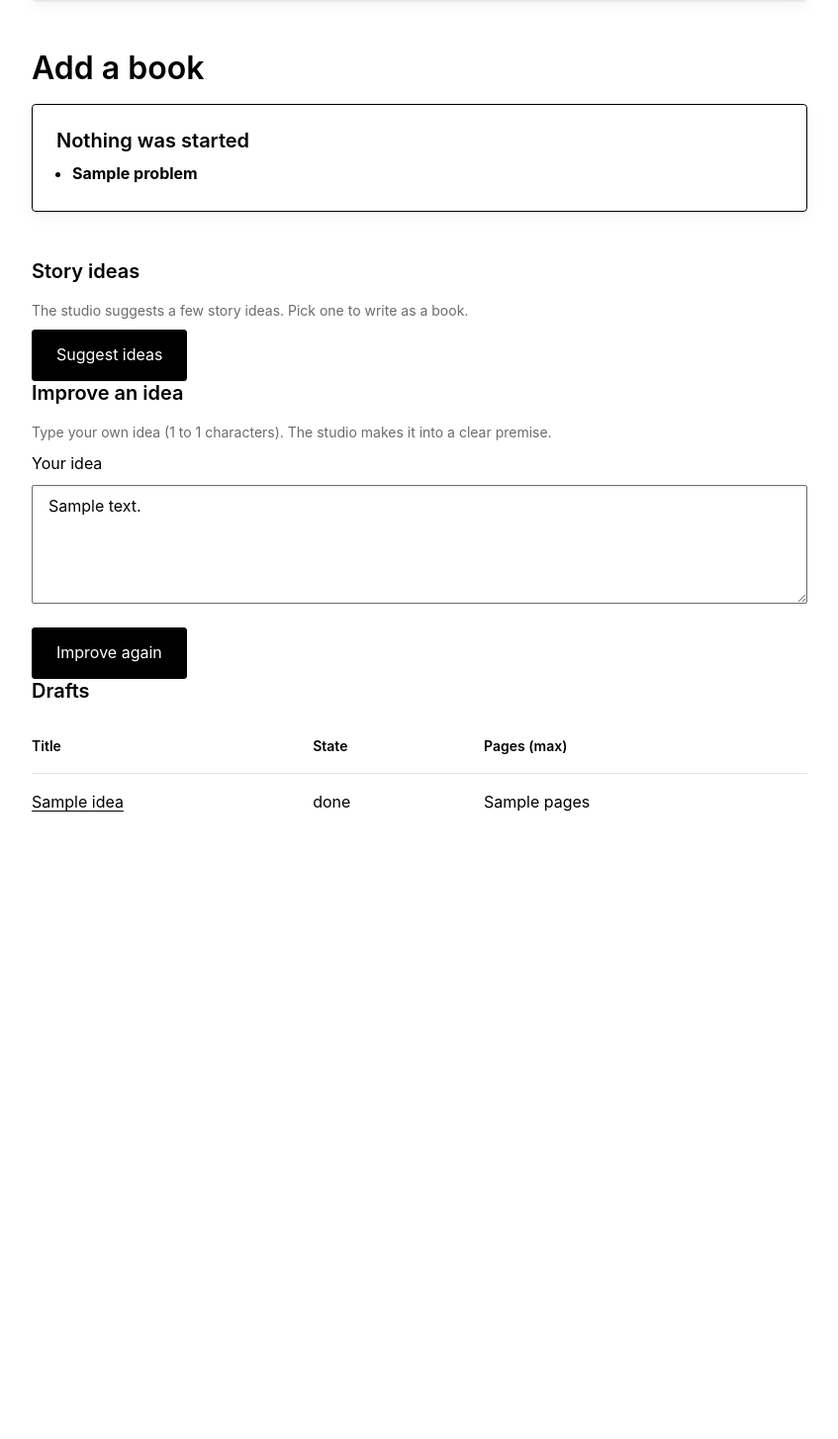
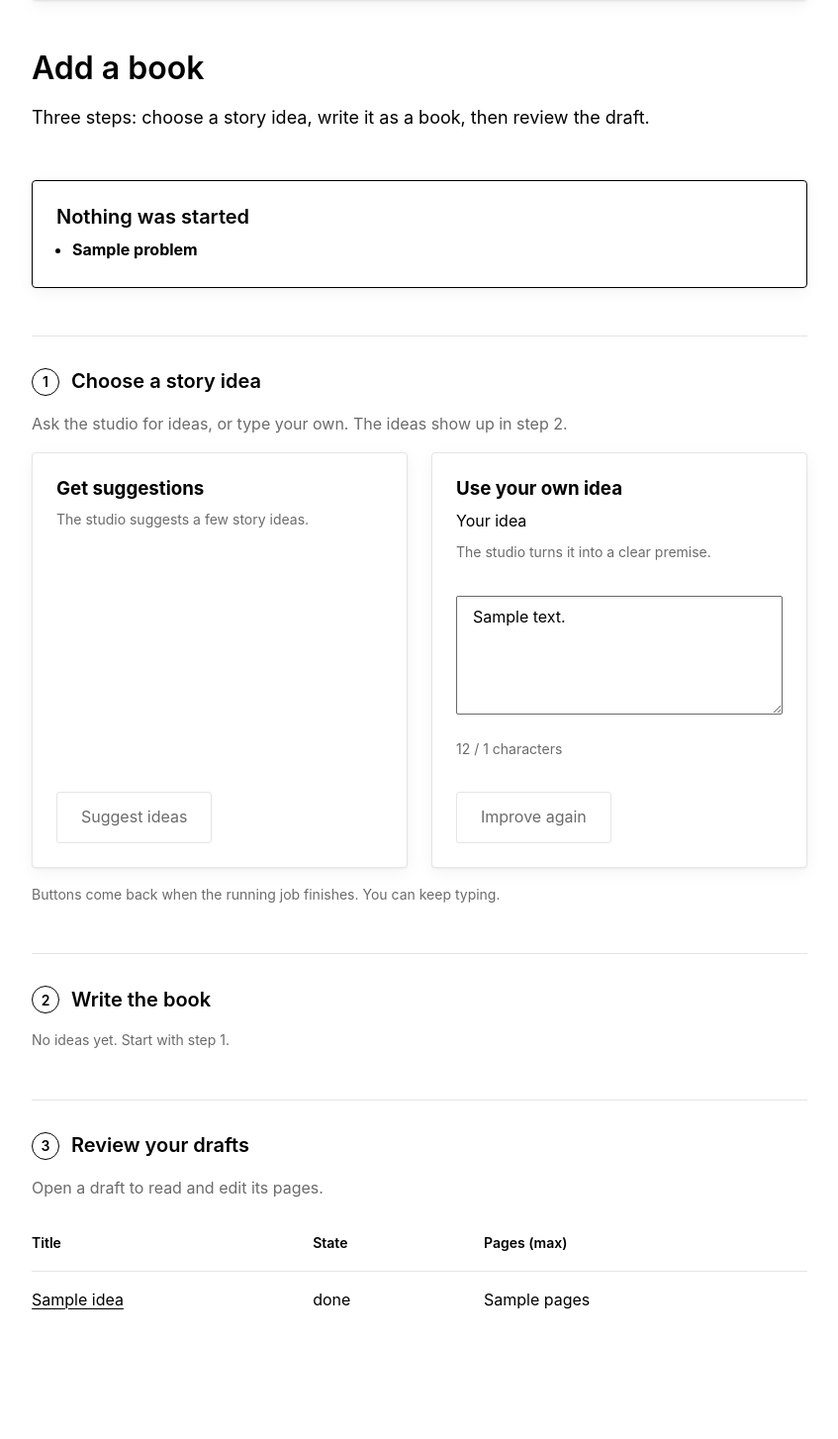
Before and after one commit to nuwanniroshan/giggle-and-snooze, a Python web app: template video_pipeline/studio/templates/add_book.html in a window 1280 px wide. Shown: the part 207-1661 px from the top of the page at 99% size, without its empty margins (216-1063 px from the left). Before the commit the page ends 1027 px from the top, so only its background shows below. Run offline with Jinja, Linux system fonts and the light colour scheme; the template is opened without the code that fills it: most values are stand-ins (such as "Sample title", 1, 10 or a date in 2020).

Commit message:
fix(studio): keep focus while typing an idea and make the add-book steps clear
The add-book and draft pages reloaded every 5 s while a run was "writing",
taking the cursor out of the idea field (and forever when a run had stopped
part-way). They now reload once when the job ends, and not under a focused
idea field. The idea text is kept across reloads and after Improve idea, with
a character count. The page is laid out as three numbered steps: choose an
idea, write the book, review drafts. Static URLs carry an mtime version so
browsers drop stale scripts and styles.

Co-Authored-By: Claude Opus 5.5 <noreply@anthropic.com>

```diff
--- /dev/null
+++ b/video_pipeline/studio/static/add_book.css
@@ -0,0 +1,42 @@
+/* Add a book page (spec 006): black and white like studio.css. */
+input[type="text"], input[type="number"] {
+  font: inherit;
+  padding: 8px 12px;
+  border: 1px solid var(--grey);
+  border-radius: var(--radius-field);
+  background: var(--paper);
+  color: var(--ink);
+  box-shadow: var(--shadow-well);
+}
+input[type="text"]:hover, input[type="number"]:hover { border-color: var(--ink); }
+input[type="number"] { width: 96px; }
+
+/* Add a book: numbered steps, two ways to get an idea, idea cards with their write form. */
+.lead { font-size: 18px; margin-bottom: 48px; }
+section.step { margin: 0 0 48px; padding-top: 32px; border-top: 1px solid var(--rule); }
+section.step h2 { display: flex; align-items: center; gap: 12px; }
+.num {
+  display: inline-flex; align-items: center; justify-content: center;
+  width: 28px; height: 28px; flex: none;
+  font-size: 14px; border: 1px solid var(--ink); border-radius: 50%;
+}
+.choices { display: grid; grid-template-columns: 1fr 1fr; gap: 24px; margin-bottom: 16px; }
+.choices > section.stage { margin: 0; display: flex; flex-direction: column; }
+.choices > section.stage > form:last-child { margin-top: auto; }
+.choices h3 { margin-bottom: 8px; }
+.state-line { display: flex; align-items: center; gap: 8px; margin: 0 0 16px; }
+.notice.compact { margin: 0 0 16px; padding: 16px; }
+.notice.compact h3 { font-size: 16px; margin-bottom: 4px; }
+.card {
+  margin: 0 0 24px; padding: 24px;
+  border: 1px solid var(--rule); border-radius: var(--radius-panel); box-shadow: var(--shadow-raised);
+}
+.card > :last-child { margin-bottom: 0; }
+.kicker { margin: 0 0 4px; font-size: 12px; font-weight: 600; letter-spacing: 0.06em; text-transform: uppercase; color: var(--grey); }
+form.row { display: flex; flex-wrap: wrap; align-items: flex-end; gap: 16px; padding-top: 16px; border-top: 1px solid var(--rule); }
+form.row label { display: flex; flex-direction: column; gap: 4px; font-size: 14px; }
+
+@media (max-width: 600px) {
+  .choices { grid-template-columns: 1fr; }
+  .card { padding: 16px; }
+}
--- a/video_pipeline/studio/static/studio.js
+++ b/video_pipeline/studio/static/studio.js
@@ -1,14 +1,49 @@
-// Live progress for a running stage: polls the job endpoints once a second, appends new log
-// text, updates elapsed times, and reloads the page when the job ends. Pages work without it.
+// Studio page helpers. Pages work without them.
+// 1. Fields marked data-keep keep their typed text across reloads (sessionStorage), and a
+//    [data-count-for] element shows the field's character count.
+// 2. Live progress for a running stage: polls the job endpoints once a second, appends new log
+//    text, updates elapsed times, and reloads the page when the job ends.
 (function () {
   "use strict";
+
+  function store(action, key, value) {
+    try {
+      if (action === "get") return window.sessionStorage.getItem(key);
+      if (action === "set") window.sessionStorage.setItem(key, value);
+      if (action === "remove") window.sessionStorage.removeItem(key);
+    } catch (e) { /* storage blocked: the field simply is not kept */ }
+    return null;
+  }
+
+  document.querySelectorAll("textarea[data-keep], input[data-keep]").forEach(function (field) {
+    var key = "keep:" + window.location.pathname + ":" + field.name;
+    var saved = store("get", key);
+    if (saved !== null) field.value = saved;
+    field.addEventListener("input", function () { store("set", key, field.value); });
+    if (field.form) field.form.addEventListener("submit", function () { store("remove", key); });
+  });
+
+  document.querySelectorAll("[data-count-for]").forEach(function (counter) {
+    var field = document.getElementById(counter.dataset.countFor);
+    if (!field) return;
+    var min = field.getAttribute("minlength"), max = field.getAttribute("maxlength");
+    function update() {
+      var n = field.value.trim().length;
+      counter.textContent = n + " / " + max + " characters" + (min && n < +min ? " (at least " + min + ")" : "");
+    }
+    field.addEventListener("input", update);
+    update();
+  });
+
   var known = document.body.dataset.runningJob || "";
   if (!known) return;
 
   var log = document.querySelector("pre.log[data-live]");
   var offset = log ? parseInt(log.dataset.offset || "0", 10) : 0;
-  var dirty = false;
-  document.addEventListener("input", function () { dirty = true; });
+  var dirty = false;  // an edit that a reload would lose
+  document.addEventListener("input", function (event) {
+    if (!(event.target.closest && event.target.closest("[data-keep]"))) dirty = true;
+  });
 
   function fmt(seconds) {
     var total = Math.round(seconds);
@@ -38,9 +73,24 @@
   }
 
   function ended() {
+    var banner = document.getElementById("running");
     if (dirty) {
-      var banner = document.getElementById("running");
       if (banner) banner.textContent = "The stage finished. Save your edits, then reload the page.";
+      return;
+    }
+    var active = document.activeElement;
+    if (banner && active && active.closest && active.closest("[data-keep]")) {
+      // Don't pull the cursor out of a field the user is typing in: offer the reload instead.
+      banner.textContent = "";
+      var note = document.createElement("span");
+      note.textContent = "The stage finished. Your typing is kept.";
+      var button = document.createElement("button");
+      button.type = "button";
+      button.className = "secondary";
+      button.textContent = "Show the result";
+      button.addEventListener("click", function () { window.location.reload(); });
+      banner.appendChild(note);
+      banner.appendChild(button);
       return;
     }
     window.location.reload();
--- a/video_pipeline/studio/templates/add_book.html
+++ b/video_pipeline/studio/templates/add_book.html
@@ -1,9 +1,21 @@
 {% extends "base.html" %}
 {% from "_macros.html" import problem_list %}
 {% block title %}Add book{% endblock %}
-{% block head %}{% if ideas and ideas.state == "writing" or candidate and candidate.state == "writing" %}<meta http-equiv="refresh" content="5">{% endif %}{% endblock %}
+{% block head %}<link rel="stylesheet" href="{{ static_url('add_book.css') }}">{% endblock %}
+{% macro write_form(run_id, index=None) %}
+<form method="post" action="/drafts" class="row">
+  <input type="hidden" name="run" value="{{ run_id }}">
+  {% if index is not none %}<input type="hidden" name="index" value="{{ index }}">{% endif %}
+  <label>Author <input type="text" name="author" value="{{ author }}" required></label>
+  <label>Maximum pages
+    <input type="number" name="pages" value="{{ settings.default_pages }}" min="{{ settings.page_range[0] }}" max="{{ settings.page_range[1] }}" required>
+  </label>
+  <button type="submit"{% if running %} disabled{% endif %}>Write this book</button>
+</form>
+{% endmacro %}
 {% block content %}
 <h1>Add a book</h1>
+<p class="lead">Three steps: choose a story idea, write it as a book, then review the draft.</p>
 {% if problems %}
 <section class="notice">
   <h2>Nothing was started</h2>
@@ -11,74 +23,84 @@
 </section>
 {% endif %}
 
-<section class="stack">
-  <h2>Story ideas</h2>
-  <p class="small">The studio suggests a few story ideas. Pick one to write as a book.</p>
+{% set ideas_ready = ideas and ideas.state == "ready" %}
+{% set candidate_ready = candidate and candidate.state == "ready" %}
+
+<section class="step">
+  <h2><span class="num">1</span> Choose a story idea</h2>
+  <p class="muted">Ask the studio for ideas, or type your own. The ideas show up in step 2.</p>
+  <div class="choices">
+    <section class="stage">
+      <h3>Get suggestions</h3>
+      <p class="small">The studio suggests a few story ideas.</p>
+      {% if ideas and ideas.state == "writing" and running %}
+        <p class="state-line"><span class="state strong">WRITING</span> Writing ideas&hellip;</p>
+      {% elif ideas and ideas.state == "writing" %}
+        <p class="small">The last request stopped before it finished. Ask again.</p>
+      {% elif ideas and ideas.state == "failed" %}
+        <div class="notice compact"><h3>The ideas could not be written</h3>{{ problem_list(ideas.problems) }}</div>
+      {% endif %}
       <form method="post" action="/ideas">
-    <button type="submit">Suggest ideas</button>
+        <button type="submit"{% if running %} disabled{% endif %}>{% if ideas_ready %}Suggest more{% else %}Suggest ideas{% endif %}</button>
       </form>
-  {% if ideas %}
-    {% if ideas.state == "writing" %}
-      <p>Writing ideas&hellip; this page refreshes when they are ready.</p>
-    {% elif ideas.state == "failed" %}
-      <section class="notice"><h3>The ideas could not be written</h3>{{ problem_list(ideas.problems) }}</section>
-    {% elif ideas.state == "ready" %}
+    </section>
+    <section class="stage">
+      <h3>Use your own idea</h3>
+      <form method="post" action="/ideas/improve" class="stack">
+        <label for="idea">Your idea
+          <span class="small">The studio turns it into a clear premise.</span>
+        </label>
+        <textarea id="idea" name="idea" rows="4" required data-keep
+          minlength="{{ settings.idea_length[0] }}" maxlength="{{ settings.idea_length[1] }}"
+          aria-describedby="idea-count">{{ text }}</textarea>
+        <span class="small" id="idea-count" data-count-for="idea">{{ settings.idea_length[0] }} to {{ settings.idea_length[1] }} characters</span>
+        {% if candidate and candidate.state == "writing" and running %}
+          <p class="state-line"><span class="state strong">WRITING</span> Improving your idea&hellip;</p>
+        {% elif candidate and candidate.state == "writing" %}
+          <p class="small">The last request stopped before it finished. Improve it again.</p>
+        {% elif candidate and candidate.state == "failed" %}
+          <div class="notice compact"><h3>The idea could not be improved</h3>{{ problem_list(candidate.problems) }}</div>
+        {% endif %}
+        <div><button type="submit"{% if running %} disabled{% endif %}>{% if candidate %}Improve again{% else %}Improve idea{% endif %}</button></div>
+      </form>
+    </section>
+  </div>
+  {% if running %}<p class="small">Buttons come back when the running job finishes. You can keep typing.</p>{% endif %}
+</section>
+
+<section class="step">
+  <h2><span class="num">2</span> Write the book</h2>
+  {% if candidate_ready or ideas_ready %}
+  <p class="muted">Pick one idea, check the author and page count, then press Write this book.</p>
+  {% if candidate_ready %}
+  <article class="card">
+    <p class="kicker">From your idea</p>
+    <h3>{{ candidate.payload.title }}</h3>
+    <p>{{ candidate.payload.premise }}</p>
+    <p class="small">{{ candidate.payload.age_range }} &middot; Lesson: {{ candidate.payload.lesson }}</p>
+    {{ write_form(candidate.id) }}
+  </article>
+  {% endif %}
+  {% if ideas_ready %}
     {% for idea in ideas.payload.ideas %}
     <article class="card">
+      <p class="kicker">Suggested</p>
       <h3>{{ idea.title }}</h3>
       <p>{{ idea.premise }}</p>
       <p class="small">{{ idea.age_range }} &middot; Lesson: {{ idea.lesson }}</p>
-        <form method="post" action="/drafts" class="row">
-          <input type="hidden" name="run" value="{{ ideas.id }}">
-          <input type="hidden" name="index" value="{{ loop.index0 }}">
-          <label>Author <input type="text" name="author" value="{{ author }}" required></label>
-          <label>Maximum pages
-            <input type="number" name="pages" value="{{ settings.default_pages }}" min="{{ settings.page_range[0] }}" max="{{ settings.page_range[1] }}" required>
-          </label>
-          <button type="submit">Write this book</button>
-        </form>
+      {{ write_form(ideas.id, loop.index0) }}
     </article>
     {% endfor %}
-      <form method="post" action="/ideas"><button type="submit">Suggest more</button></form>
   {% endif %}
+  {% else %}
+  <p class="small">No ideas yet. Start with step 1.</p>
   {% endif %}
 </section>
 
-<section class="stack">
-  <h2>Improve an idea</h2>
-  <p class="small">Type your own idea ({{ settings.idea_length[0] }} to {{ settings.idea_length[1] }} characters). The studio makes it into a clear premise.</p>
-  <form method="post" action="/ideas/improve" class="stack">
-    <label>Your idea
-      <textarea name="idea" rows="4" required>{{ text }}</textarea>
-    </label>
-    <div><button type="submit">{% if candidate %}Improve again{% else %}Improve idea{% endif %}</button></div>
-  </form>
-  {% if candidate %}
-    {% if candidate.state == "writing" %}
-      <p>Improving the idea&hellip;</p>
-    {% elif candidate.state == "failed" %}
-      <section class="notice"><h3>The idea could not be improved</h3>{{ problem_list(candidate.problems) }}</section>
-    {% elif candidate.state == "ready" %}
-      <article class="card">
-        <h3>{{ candidate.payload.title }}</h3>
-        <p>{{ candidate.payload.premise }}</p>
-        <p class="small">{{ candidate.payload.age_range }} &middot; Lesson: {{ candidate.payload.lesson }}</p>
-        <form method="post" action="/drafts" class="row">
-          <input type="hidden" name="run" value="{{ candidate.id }}">
-          <label>Author <input type="text" name="author" value="{{ author }}" required></label>
-          <label>Maximum pages
-            <input type="number" name="pages" value="{{ settings.default_pages }}" min="{{ settings.page_range[0] }}" max="{{ settings.page_range[1] }}" required>
-          </label>
-          <button type="submit">Write this book</button>
-        </form>
-      </article>
-    {% endif %}
-  {% endif %}
-</section>
-
-<section class="stack">
-  <h2>Drafts</h2>
+<section class="step">
+  <h2><span class="num">3</span> Review your drafts</h2>
   {% if drafts %}
+  <p class="muted">Open a draft to read and edit its pages.</p>
   <table>
     <thead><tr><th>Title</th><th>State</th><th>Pages (max)</th></tr></thead>
     <tbody>
@@ -92,7 +114,7 @@
     </tbody>
   </table>
   {% else %}
-  <p class="small">No drafts yet.</p>
+  <p class="small">No drafts yet. A draft appears here once you pick an idea in step 2.</p>
   {% endif %}
 </section>
 {% endblock %}
--- a/video_pipeline/studio/templates/animation_page.html
+++ b/video_pipeline/studio/templates/animation_page.html
@@ -1,7 +1,7 @@
 {% extends "base.html" %}
 {% from "_macros.html" import book_links, animation_controls %}
 {% block title %}Page {{ row.page_number }} animation: {{ book.title }}{% endblock %}
-{% block head %}<link rel="stylesheet" href="/static/animation.css">{% endblock %}
+{% block head %}<link rel="stylesheet" href="{{ static_url('animation.css') }}">{% endblock %}
 {% block content %}
 <h1>Page {{ row.page_number }}</h1>
 <p class="muted">{{ book.title }}</p>
--- a/video_pipeline/studio/templates/base.html
+++ b/video_pipeline/studio/templates/base.html
@@ -4,7 +4,7 @@
 <meta charset="utf-8">
 <meta name="viewport" content="width=device-width, initial-scale=1">
 <title>{% block title %}Studio{% endblock %} · Episode studio</title>
-<link rel="stylesheet" href="/static/studio.css">
+<link rel="stylesheet" href="{{ static_url('studio.css') }}">
 {% block head %}{% endblock %}
 </head>
 <body data-running-job="{{ running.id if running else '' }}">
@@ -23,6 +23,6 @@
 <main>
 {% block content %}{% endblock %}
 </main>
-<script src="/static/studio.js"></script>
+<script src="{{ static_url('studio.js') }}"></script>
 </body>
 </html>
--- a/video_pipeline/studio/templates/draft.html
+++ b/video_pipeline/studio/templates/draft.html
@@ -1,7 +1,6 @@
 {% extends "base.html" %}
 {% from "_macros.html" import problem_list %}
 {% block title %}{{ draft.idea.title }}{% endblock %}
-{% block head %}{% if draft.state == "writing" %}<meta http-equiv="refresh" content="5">{% endif %}{% endblock %}
 {% block content %}
 <h1>{{ draft.idea.title }}</h1>
 <p class="small">{{ draft.idea.age_range }} &middot; Maximum {{ draft.pages }} pages &middot; state: {{ draft.state }} &middot; attempts: {{ draft.attempts }}</p>
@@ -14,7 +13,7 @@
 {% endif %}
 
 {% if draft.state == "writing" %}
-  <p>Writing the book&hellip; this page refreshes when it is ready.</p>
+  <p>Writing the book&hellip; the pages appear here when they are ready.</p>
 {% elif draft.state in ("failed", "interrupted") %}
   <section class="notice">
     <h2>{{ "The book could not be written" if draft.state == "failed" else "Writing was interrupted" }}</h2>
```
Also changed, not shown: tests/test_studio_story.py (+35 -0 lines), video_pipeline/studio/app.py (+12 -1 lines). Lines whose indentation alone changed are shown as unchanged.
